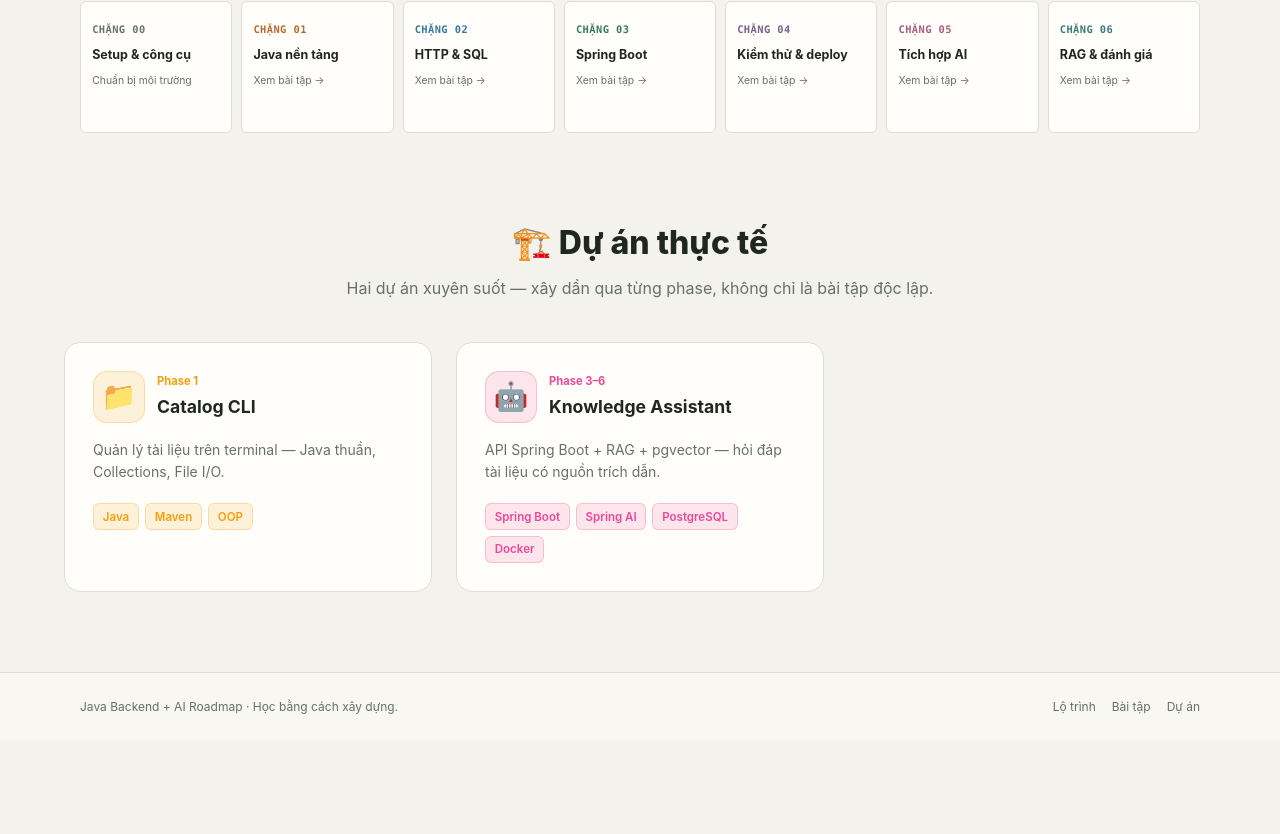
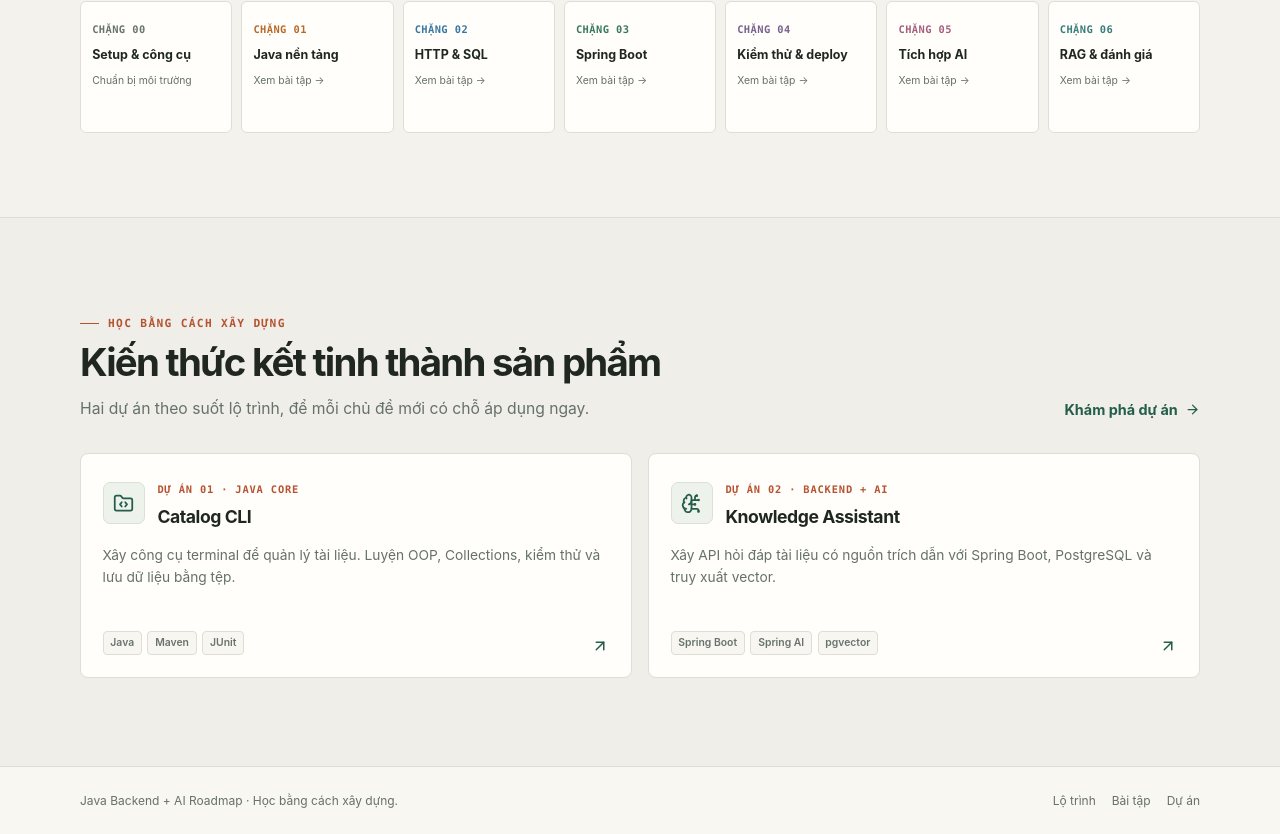
Before and after one commit to VanDung279206/JavaBackend_AI_RoadMap, a Next.js app in the folder website/: page /JavaBackend_AI_RoadMap/ in a window 1280 px wide. Shown: the part 2274-3108 px from the top of the page. Before the commit the page ends 3014 px from the top, so only its background shows below. Built offline with nearby package versions, Linux system fonts and the light colour scheme; no server answers.

Commit message:
sua các icon trông AI

```diff
--- a/website/src/components/sections/ProjectShowcase.tsx
+++ b/website/src/components/sections/ProjectShowcase.tsx
@@ -1,120 +1,60 @@
-"use client";
 import Link from "next/link";
+import { ArrowRight, ArrowUpRight, BrainCircuit, FolderCode } from "lucide-react";
 
 const projects = [
   {
     title: "Catalog CLI",
-    desc: "Quản lý tài liệu trên terminal — Java thuần, Collections, File I/O.",
-    tech: ["Java", "Maven", "OOP"],
-    icon: "📁",
-    color: "#f59e0b",
-    phase: "Phase 1",
+    desc: "Xây công cụ terminal để quản lý tài liệu. Luyện OOP, Collections, kiểm thử và lưu dữ liệu bằng tệp.",
+    tech: ["Java", "Maven", "JUnit"],
+    label: "DỰ ÁN 01 · JAVA CORE",
     href: "/docs/01_Java",
+    Icon: FolderCode,
   },
   {
     title: "Knowledge Assistant",
-    desc: "API Spring Boot + RAG + pgvector — hỏi đáp tài liệu có nguồn trích dẫn.",
-    tech: ["Spring Boot", "Spring AI", "PostgreSQL", "Docker"],
-    icon: "🤖",
-    color: "#ec4899",
-    phase: "Phase 3–6",
+    desc: "Xây API hỏi đáp tài liệu có nguồn trích dẫn với Spring Boot, PostgreSQL và truy xuất vector.",
+    tech: ["Spring Boot", "Spring AI", "pgvector"],
+    label: "DỰ ÁN 02 · BACKEND + AI",
     href: "/roadmap",
+    Icon: BrainCircuit,
   },
 ];
 
 export default function ProjectShowcase() {
   return (
-    <section style={{ maxWidth: 1200, margin: "0 auto", padding: "0 1.5rem 5rem" }}>
-      <div style={{ textAlign: "center", marginBottom: "2.5rem" }}>
-        <h2 style={{ fontSize: "2rem", fontWeight: 800, marginBottom: "0.5rem" }}>
-          🏗️ Dự án thực tế
-        </h2>
-        <p style={{ color: "var(--muted-foreground)" }}>
-          Hai dự án xuyên suốt — xây dần qua từng phase, không chỉ là bài tập độc lập.
-        </p>
-      </div>
+    <section className="projects-section section-space" aria-labelledby="projects-title">
+      <div className="layout-container">
+        <div className="section-heading">
+          <div className="section-heading-copy">
+            <span className="eyebrow">HỌC BẰNG CÁCH XÂY DỰNG</span>
+            <h2 className="section-title" id="projects-title">Kiến thức kết tinh thành sản phẩm</h2>
+            <p className="section-description">Hai dự án theo suốt lộ trình, để mỗi chủ đề mới có chỗ áp dụng ngay.</p>
+          </div>
+          <Link href="/projects" className="text-link">
+            Khám phá dự án <ArrowRight size={15} aria-hidden="true" />
+          </Link>
+        </div>
 
-      <div
-        style={{
-          display: "grid",
-          gridTemplateColumns: "repeat(auto-fill, minmax(340px, 1fr))",
-          gap: "1.5rem",
-        }}
-      >
-        {projects.map((p) => (
-          <Link
-            key={p.title}
-            href={p.href}
-            style={{ textDecoration: "none", color: "inherit" }}
-          >
-            <div
-              style={{
-                background: "var(--card)",
-                border: "1px solid var(--border)",
-                borderRadius: 16,
-                padding: "1.75rem",
-                height: "100%",
-                transition: "border-color 0.2s, transform 0.2s",
-              }}
-              onMouseEnter={(e) => {
-                (e.currentTarget as HTMLDivElement).style.borderColor = p.color;
-                (e.currentTarget as HTMLDivElement).style.transform = "translateY(-2px)";
-              }}
-              onMouseLeave={(e) => {
-                (e.currentTarget as HTMLDivElement).style.borderColor = "var(--border)";
-                (e.currentTarget as HTMLDivElement).style.transform = "translateY(0)";
-              }}
-            >
-              <div style={{ display: "flex", alignItems: "center", gap: 12, marginBottom: "1rem" }}>
-                <span
-                  style={{
-                    width: 52,
-                    height: 52,
-                    borderRadius: 14,
-                    background: p.color + "22",
-                    border: `1px solid ${p.color}44`,
-                    display: "flex",
-                    alignItems: "center",
-                    justifyContent: "center",
-                    fontSize: "1.75rem",
-                    flexShrink: 0,
-                  }}
-                >
-                  {p.icon}
-                </span>
+        <div className="project-grid">
+          {projects.map(({ Icon, ...project }) => (
+            <Link className="project-card" href={project.href} key={project.title}>
+              <div className="project-card-head">
+                <span className="project-symbol"><Icon size={21} aria-hidden="true" /></span>
                 <div>
-                  <div style={{ fontSize: "0.7rem", color: p.color, fontWeight: 700, marginBottom: 2 }}>
-                    {p.phase}
-                  </div>
-                  <div style={{ fontWeight: 700, fontSize: "1.1rem" }}>{p.title}</div>
+                  <span className="project-label">{project.label}</span>
+                  <h3 className="project-title">{project.title}</h3>
                 </div>
               </div>
-
-              <p style={{ color: "var(--muted-foreground)", fontSize: "0.875rem", lineHeight: 1.6, marginBottom: "1.25rem" }}>
-                {p.desc}
-              </p>
-
-              <div style={{ display: "flex", flexWrap: "wrap", gap: 6 }}>
-                {p.tech.map((t) => (
-                  <span
-                    key={t}
-                    style={{
-                      fontSize: "0.72rem",
-                      padding: "0.2rem 0.55rem",
-                      borderRadius: 6,
-                      background: p.color + "22",
-                      color: p.color,
-                      border: `1px solid ${p.color}44`,
-                      fontWeight: 600,
-                    }}
-                  >
-                    {t}
-                  </span>
-                ))}
+              <p className="project-description">{project.desc}</p>
+              <div className="project-card-bottom">
+                <div className="tag-list" aria-label={`Công nghệ: ${project.tech.join(", ")}`}>
+                  {project.tech.map((technology) => <span className="tag" key={technology}>{technology}</span>)}
+                </div>
+                <ArrowUpRight className="project-arrow" size={18} aria-hidden="true" />
               </div>
-            </div>
-          </Link>
-        ))}
+            </Link>
+          ))}
+        </div>
       </div>
     </section>
   );
```
